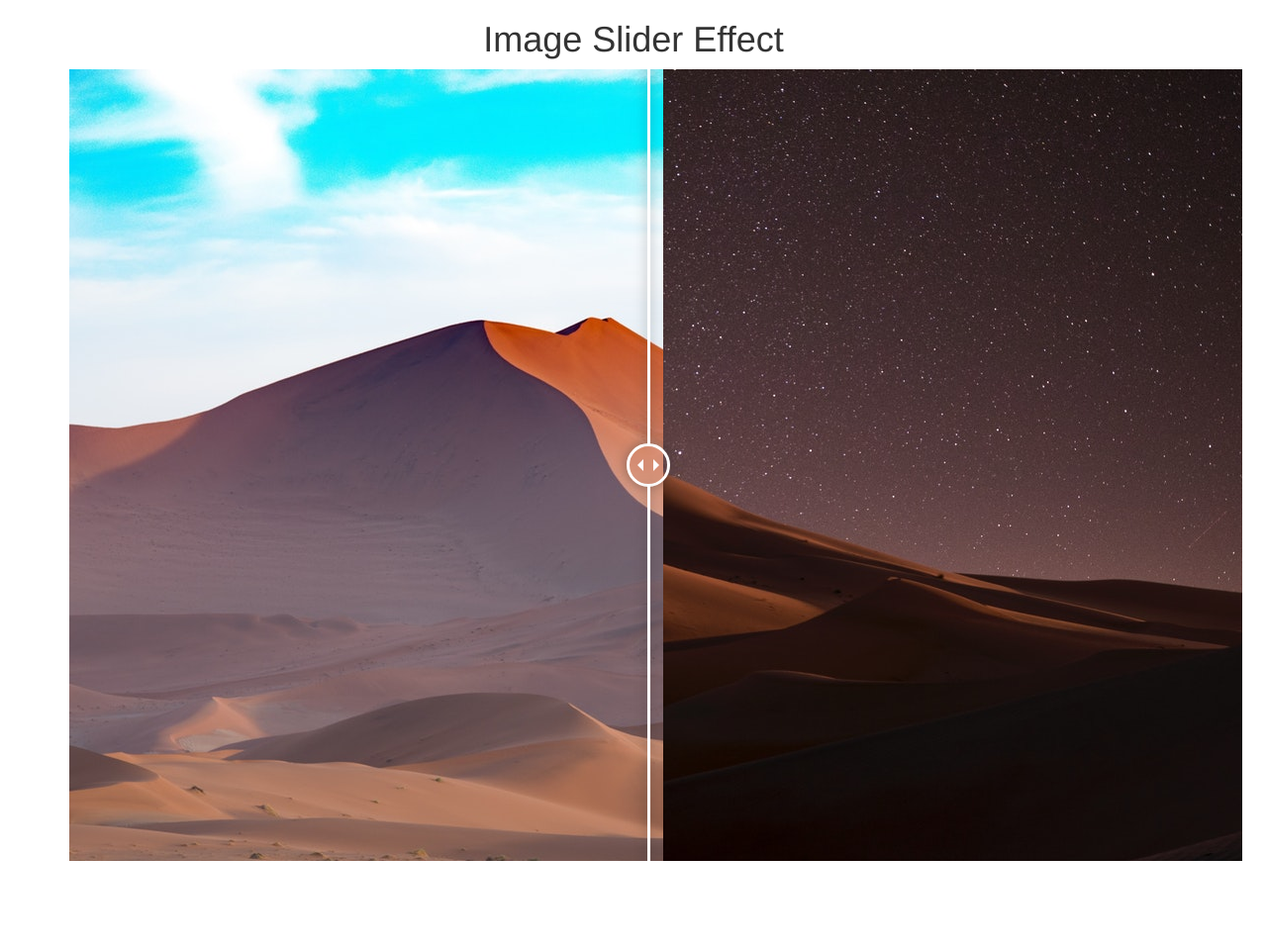
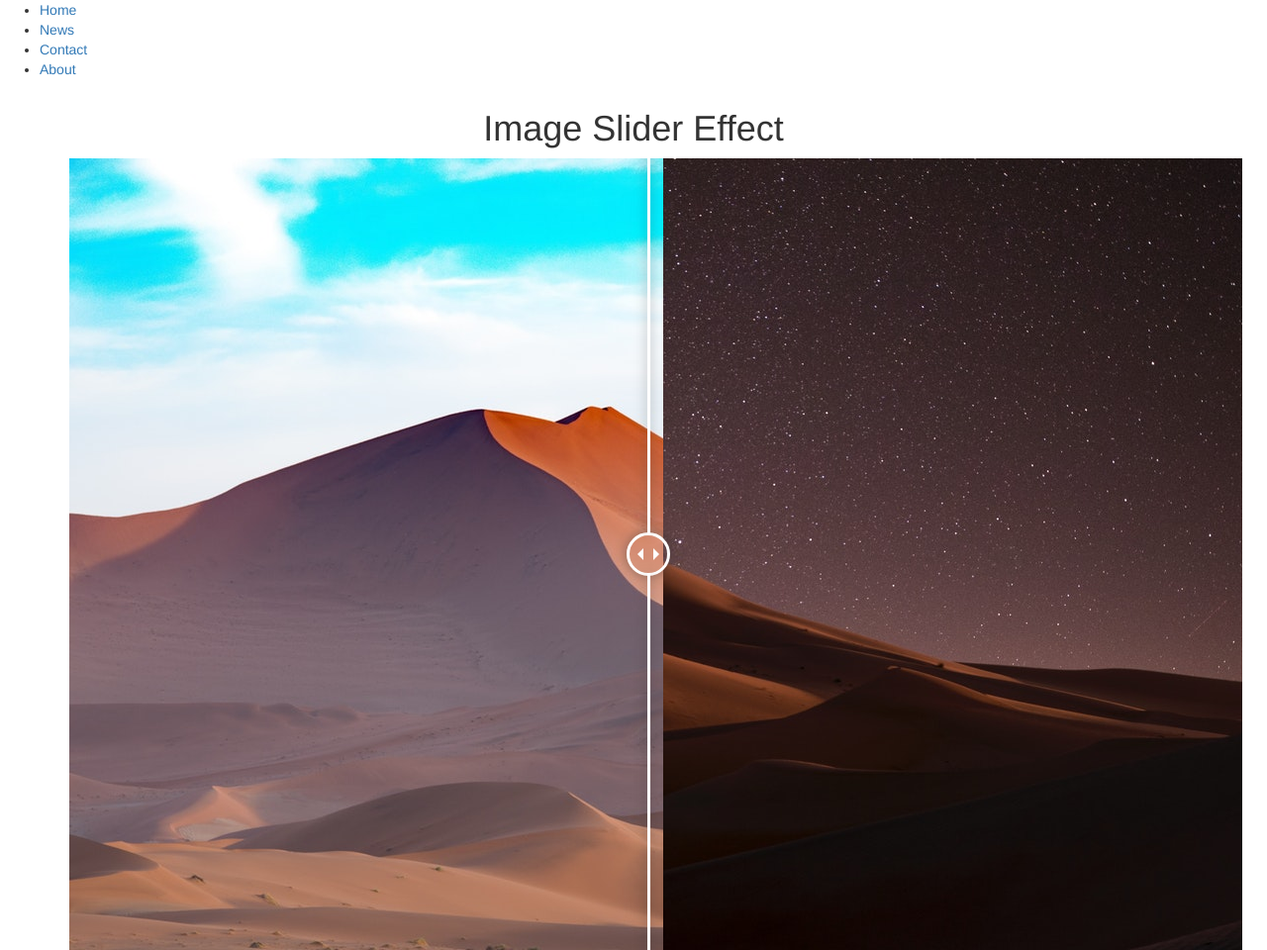
Before and after one commit to rjblee/image_slider, a plain HTML site: page index.html in a window 1280 px wide. Shown: the whole page at 99% size. Before the commit the page ends 870 px from the top, so only its background shows below. Drawn offline with nearby package versions, Linux system fonts and the light colour scheme.

Commit message:
Add a simple navbar

```diff
--- a/index.html
+++ b/index.html
@@ -4,12 +4,19 @@
     <meta charset="UTF-8">
     <meta name="viewport" content="width=device-width, initial-scale=1.0">
     <link rel="stylesheet" href="https://cdnjs.cloudflare.com/ajax/libs/twitter-bootstrap/3.3.5/css/bootstrap.min.css">
+    <!-- <link href="https://stackpath.bootstrapcdn.com/bootstrap/4.4.1/css/bootstrap.min.css" rel="stylesheet"> -->
     <link rel="stylesheet" href="css/twentytwenty.css">
     <link rel="stylesheet" href="css/style.css">
     <title>Image Slider</title>
 </head>
+
 <body>
-
+    <ul>
+        <li><a href="default.asp">Home</a></li>
+        <li><a href="news.asp">News</a></li>
+        <li><a href="contact.asp">Contact</a></li>
+        <li><a href="about.asp">About</a></li>
+      </ul>
     <div class="container">
         <div class="text-center">
             <div class="row">
```
